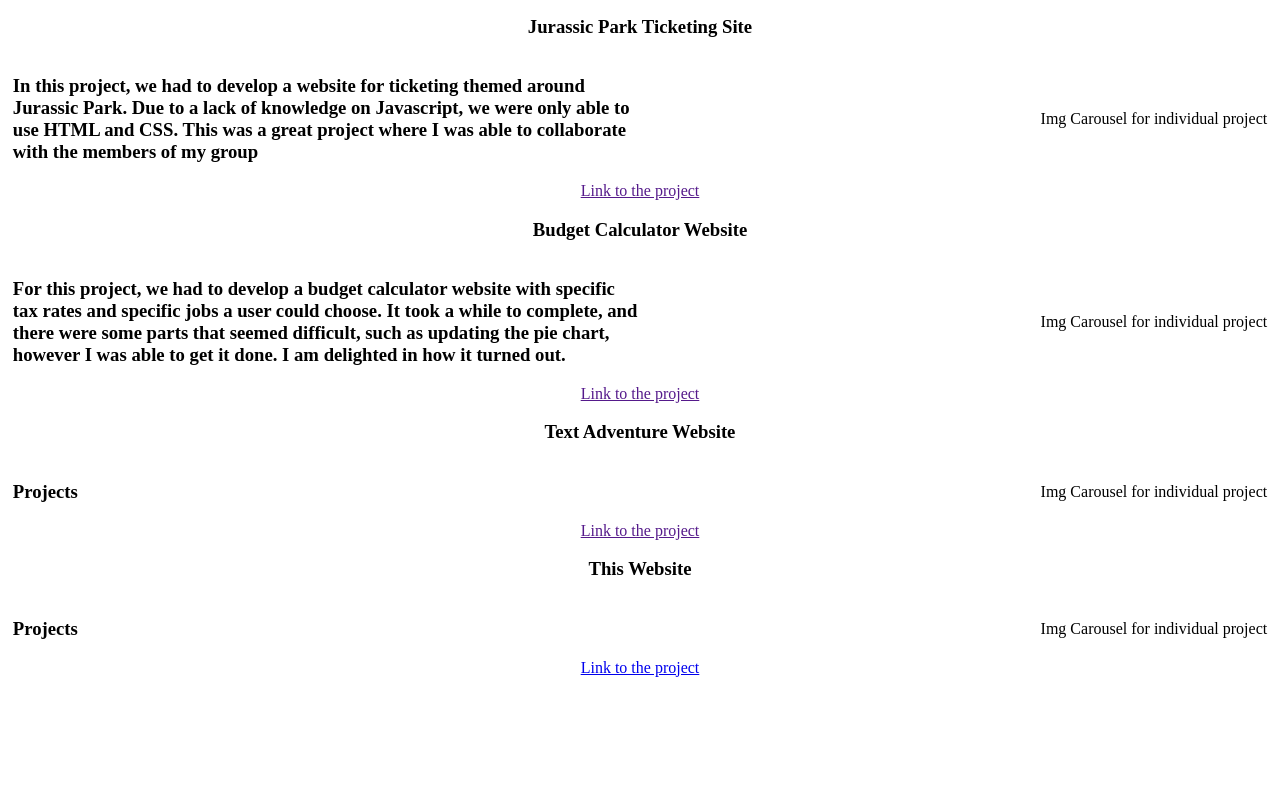
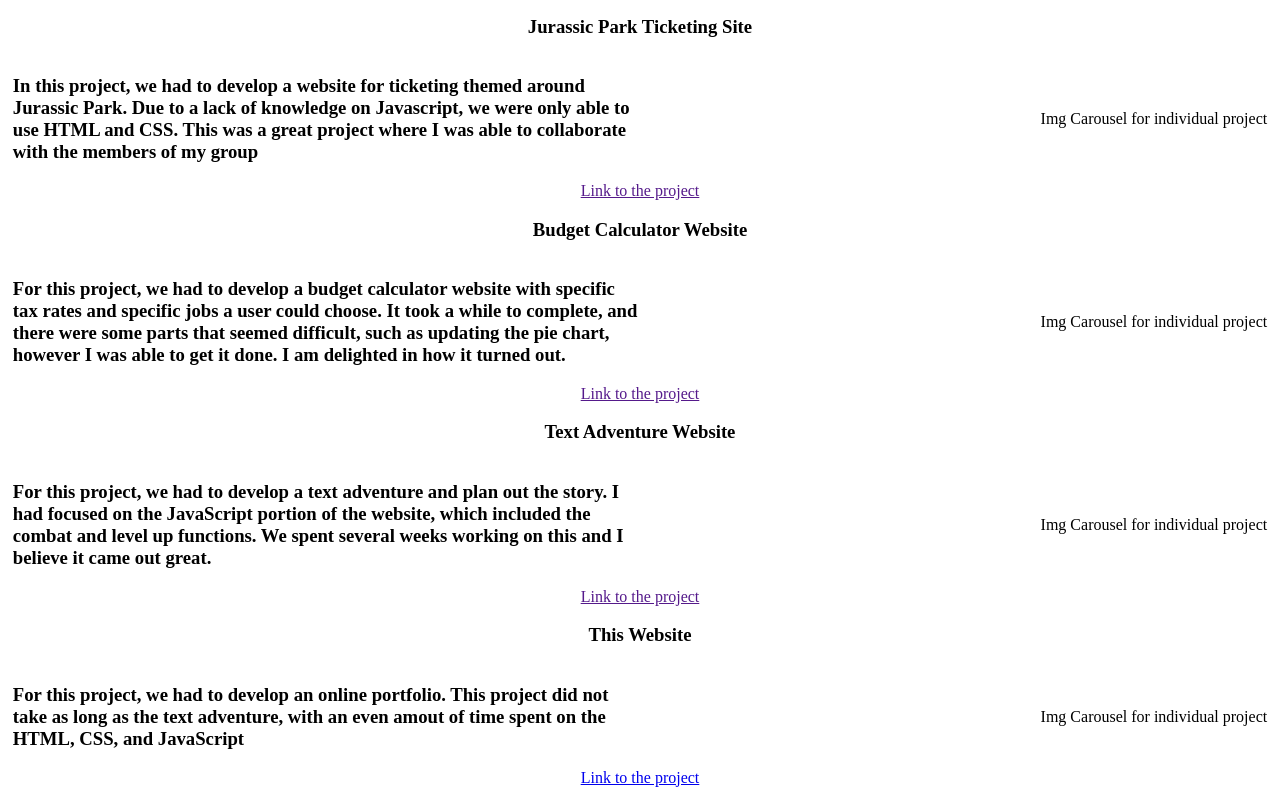
Before and after one commit to losPapasFritas/personal-portfolio-2024, a plain HTML site: page projects.html in a window 1280 px wide. Shown: the part 344-1139 px from the top of the page. Before the commit the page ends 1029 px from the top, so only its background shows below. Drawn offline with Linux system fonts and the light colour scheme; a web font is replaced by a local one.

Commit message:
added descriptions to projects

```diff
--- a/projects.html
+++ b/projects.html
@@ -54,7 +54,7 @@
             <h3>Text Adventure Website</h3>
             <section class="banner">
                 <section class="banner-left">
-                    <h3>Projects</h3>
+                    <h3>For this project, we had to develop a text adventure and plan out the story. I had focused on the JavaScript portion of the website, which included the combat and level up functions. We spent several weeks working on this and I believe it came out great. </h3>
                 </section>
                 <section class="banner-right">
                     Img Carousel for individual project
@@ -66,7 +66,7 @@
             <h3>This Website</h3>
             <section class="banner">
                 <section class="banner-left">
-                    <h3>Projects</h3>
+                    <h3>For this project, we had to develop an online portfolio. This project did not take as long as the text adventure, with an even amout of time spent on the HTML, CSS, and JavaScript</h3>
                 </section>
                 <section class="banner-right">
                     Img Carousel for individual project
```
